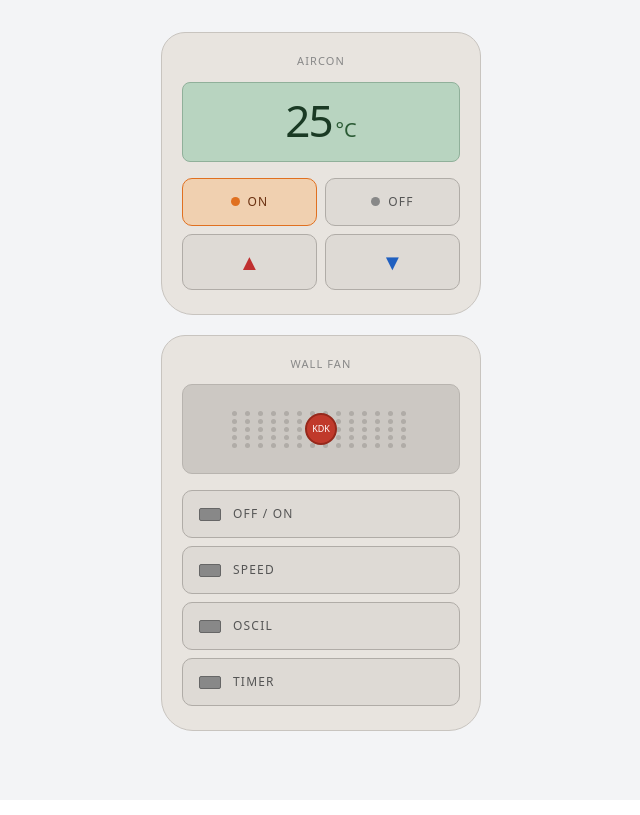
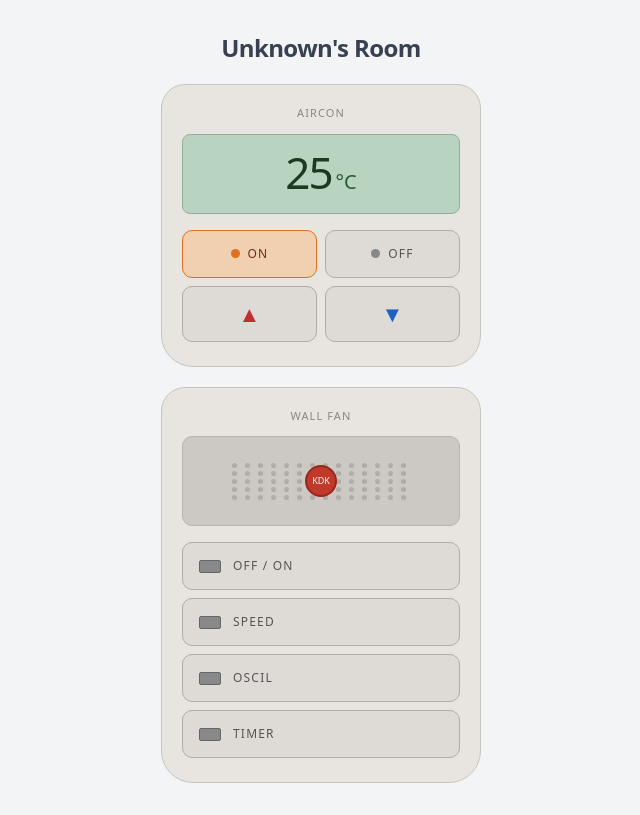
Before and after one commit to 126-Lees/Smart126, a Next.js app: page / in a window 1280 px wide. Shown: the whole page, without its empty margins (319-959 px from the left). Built offline with nearby package versions, Linux system fonts and the light colour scheme.

Commit message:
added 2nd room

```diff
--- a/app/page.tsx
+++ b/app/page.tsx
@@ -1,5 +1,6 @@
 "use client";
 import { useState, useRef } from "react";
+import { useSearchParams } from "next/navigation";
 
 async function publish(payload: object) {
   try {
@@ -63,7 +64,13 @@ function FanButton({ label, onClick }: { label: string; onClick: () => void }) {
 }
 
 // ========== Aircon Remote ==========
-function AirconRemote({ trigger }: { trigger: (fn: () => void) => void }) {
+function AirconRemote({
+  trigger,
+  deviceName,
+}: {
+  trigger: (fn: () => void) => void;
+  deviceName: string;
+}) {
   const [temp, setTemp] = useState(25);
   const [pressed, setPressed] = useState<string | null>(null);
   const [screenOn, setScreenOn] = useState(true);
@@ -77,7 +84,7 @@ function AirconRemote({ trigger }: { trigger: (fn: () => void) => void }) {
     trigger(() => {
       flash("on");
       setScreenOn(true);
-      publish({ device: "aircon", signal: { temperature: temp } });
+      publish({ device: deviceName, signal: { temperature: temp } });
     });
   }
 
@@ -85,7 +92,7 @@ function AirconRemote({ trigger }: { trigger: (fn: () => void) => void }) {
     trigger(() => {
       flash("off");
       setScreenOn(false);
-      publish({ device: "aircon", signal: { power: "off" } });
+      publish({ device: deviceName, signal: { power: "off" } });
     });
   }
 
@@ -95,7 +102,7 @@ function AirconRemote({ trigger }: { trigger: (fn: () => void) => void }) {
       flash("up");
       const next = temp + 1;
       setTemp(next);
-      publish({ device: "aircon", signal: { temperature: next } });
+      publish({ device: deviceName, signal: { temperature: next } });
     });
   }
 
@@ -105,7 +112,7 @@ function AirconRemote({ trigger }: { trigger: (fn: () => void) => void }) {
       flash("down");
       const next = temp - 1;
       setTemp(next);
-      publish({ device: "aircon", signal: { temperature: next } });
+      publish({ device: deviceName, signal: { temperature: next } });
     });
   }
 
@@ -180,7 +187,7 @@ function AirconRemote({ trigger }: { trigger: (fn: () => void) => void }) {
           </button>
         </div>
 
-        {/* Temp Up / Down — always clickable */}
+        {/* Temp Up / Down */}
         <div className="grid grid-cols-2 gap-2">
           <button
             onClick={handleTempUp}
@@ -203,7 +210,13 @@ function AirconRemote({ trigger }: { trigger: (fn: () => void) => void }) {
 }
 
 // ========== Fan Remote ==========
-function FanRemote({ trigger }: { trigger: (fn: () => void) => void }) {
+function FanRemote({
+  trigger,
+  deviceName,
+}: {
+  trigger: (fn: () => void) => void;
+  deviceName: string;
+}) {
   return (
     <div
       className="w-full flex flex-col items-center p-5 pb-6"
@@ -268,7 +281,7 @@ function FanRemote({ trigger }: { trigger: (fn: () => void) => void }) {
             label={b.label}
             onClick={() =>
               trigger(() =>
-                publish({ device: "fan", signal: { [b.key]: "toggle" } }),
+                publish({ device: deviceName, signal: { [b.key]: "toggle" } }),
               )
             }
           />
@@ -281,11 +294,22 @@ function FanRemote({ trigger }: { trigger: (fn: () => void) => void }) {
 // ========== Page ==========
 export default function RemotePage() {
   const trigger = useCooldown(500);
+  const searchParams = useSearchParams();
+
+  const user = searchParams.get("user") ?? "unknown";
+  const displayName =
+    user.charAt(0).toUpperCase() + user.slice(1).toLowerCase();
+
+  const airconDevice = `${user}-aircon`;
+  const fanDevice = `${user}-fan`;
 
   return (
     <div className="min-h-screen bg-gray-100 flex flex-col items-center justify-start py-8 px-4 gap-5">
-      <AirconRemote trigger={trigger} />
-      <FanRemote trigger={trigger} />
+      <h1 className="text-2xl font-semibold text-gray-700 tracking-tight">
+        {displayName}'s Room
+      </h1>
+      <AirconRemote trigger={trigger} deviceName={airconDevice} />
+      <FanRemote trigger={trigger} deviceName={fanDevice} />
     </div>
   );
 }
```
